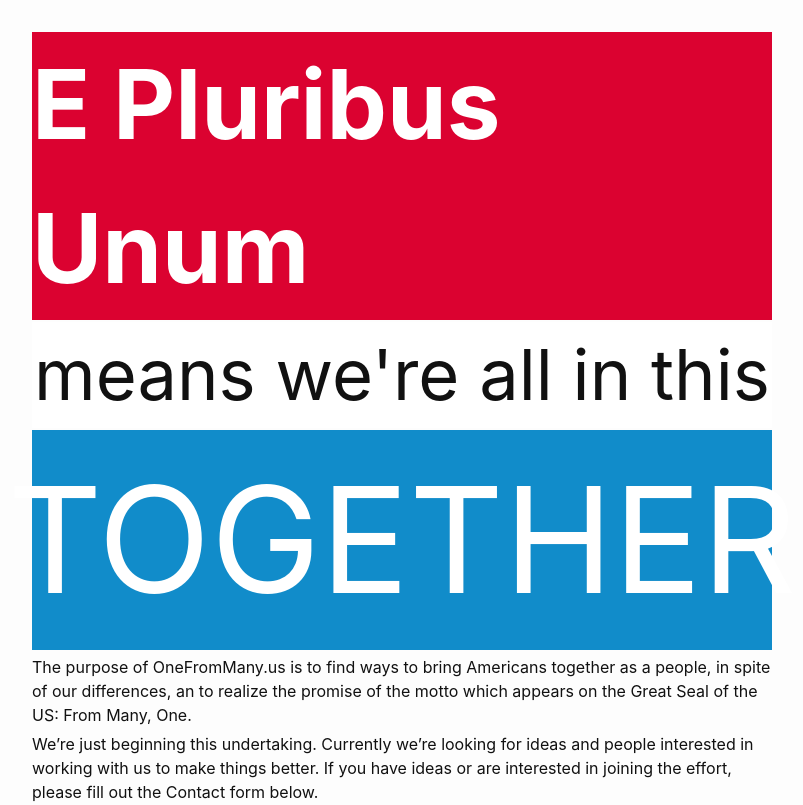
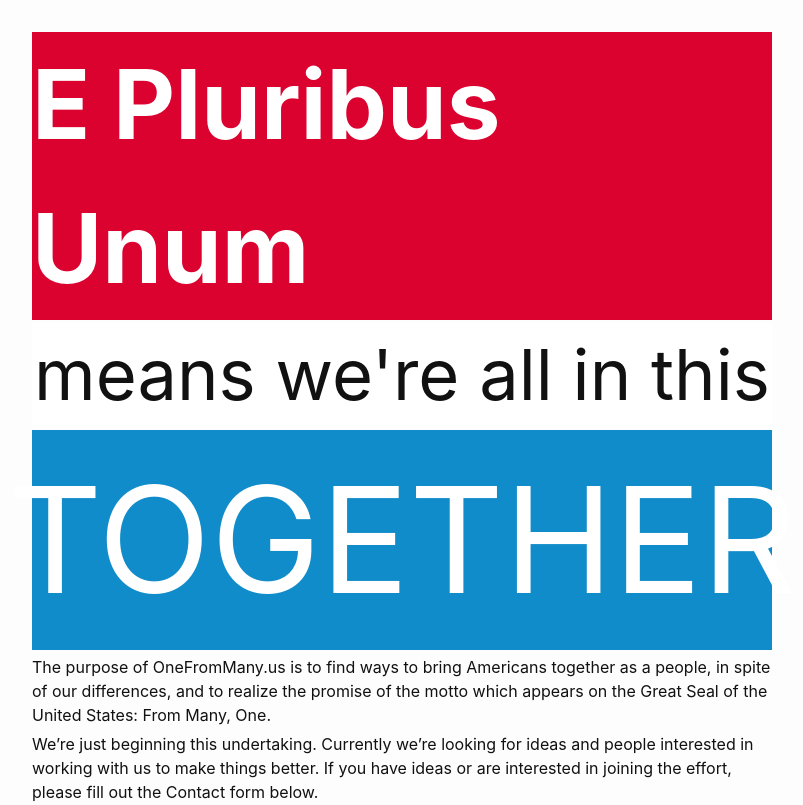
Before and after one commit to ba66e77/onefrommany, a Jekyll site: the page built from index.markdown, in a window 1280 px wide, cut to the strip 0-805 px from the top of the page. Shown: the whole strip, without its empty margins (238-1041 px from the left). Built offline with Jekyll 4.4.1, drawn with Linux system fonts in a browser that asks for light colours; comment, search, counter and statistics services are not loaded.

Commit message:
Typo fix.

```diff
--- a/index.markdown
+++ b/index.markdown
@@ -4,6 +4,6 @@
 
 layout: home
 ---
-The purpose of OneFromMany.us is to find ways to bring Americans together as a people, in spite of our differences, an to realize the promise of the motto which appears on the Great Seal of the US: From Many, One.
+The purpose of OneFromMany.us is to find ways to bring Americans together as a people, in spite of our differences, and to realize the promise of the motto which appears on the Great Seal of the United States: From Many, One.
 
 We're just beginning this undertaking. Currently we're looking for ideas and people interested in working with us to make things better. If you have ideas or are interested in joining the effort, please fill out the Contact form below.
```
